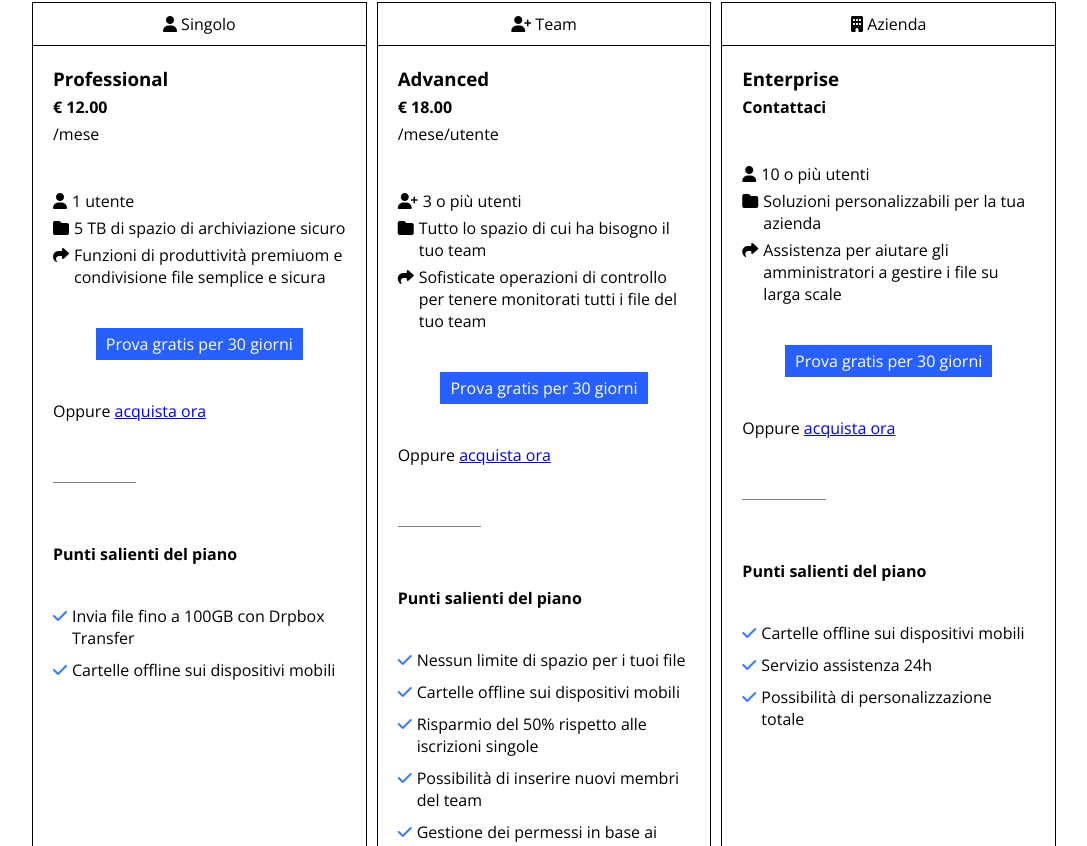
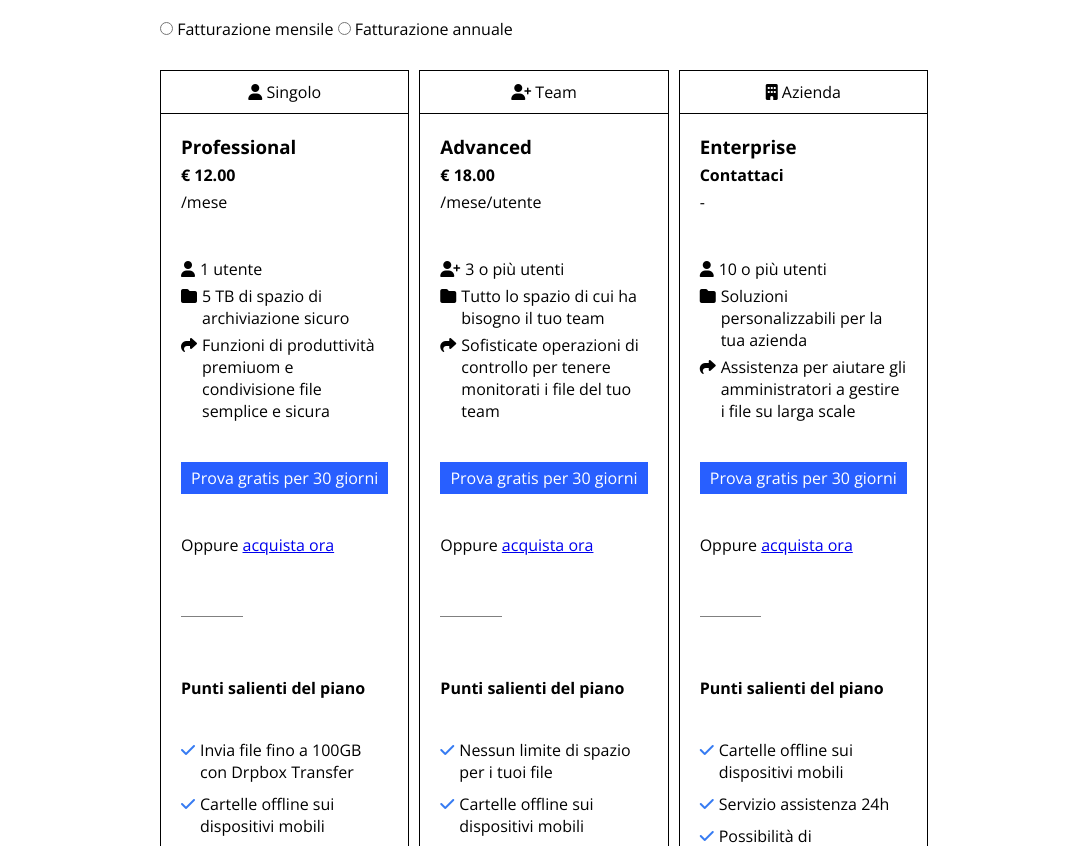
Before and after one commit to FrankFabbriRebe/htmlcss-dropbox, a plain HTML site: page code/index.html in a window 1280 px wide. Shown: the part 948-1794 px from the top of the page, without its empty margins (96-1183 px from the left). Drawn offline with nearby package versions, Linux system fonts and the light colour scheme.

Commit message:
adjustment section price option

```diff
--- a/code/index.html
+++ b/code/index.html
@@ -74,12 +74,14 @@
             <h1>Tutto ciò che ti serve per il lavoro, in un unico posto</h1>
 
             <div class="bottom_section_jumbo">
+
                 <div class="jumbo_text">
                     <p>Lorem ipsum dolor, sit amet consectetur adipisicing elit. Sequi suscipit vitae voluptatibus, tempora dolor, explicabo illum temporibus ducimus pariatur inventore asperiores sapiente deserunt cum quia nobis rem dolore optio delectus.</p>
                     <a  class="button" href="#">Inizia ora la tua prova gratuita</a>
                     <span>Annulla in qualsiasi momento</span>
                     <i class="fa-solid fa-arrow-down" style="color: #000000;"></i>
                 </div>
+
                 <div class="jumbo_img">
                     <img src="../asset/img/jumbo.png" alt="jumbo">
                 </div>
@@ -230,7 +232,7 @@
                                 <i class="fa-solid fa-share"></i>
                             </div>
                             <div class="function_r">
-                                Sofisticate operazioni di controllo per tenere monitorati tutti i file del tuo team
+                                Sofisticate operazioni di controllo per tenere monitorati i file del tuo team
                             </div>
                        </div>
 
@@ -313,6 +315,7 @@
                     <div class="name">
                         <h3>Enterprise</h3>
                         <span class="price">Contattaci</span>
+                        -
                     </div>
 
                     <div class="option_content">
--- a/code/style.css
+++ b/code/style.css
@@ -114,7 +114,7 @@ h1  {
 
 
 .price_option_container {
-    width: 80%;
+    width: 60%;
     display: flex;
     flex-direction: column;
     justify-content: center;
@@ -139,6 +139,7 @@ h2  {
     flex-direction: column;
     align-items: center;
     border: 1px solid black;
+    height: 1000px;
 }
 
 .column_title   {
```
